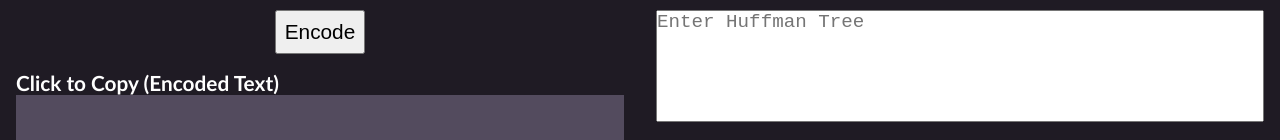
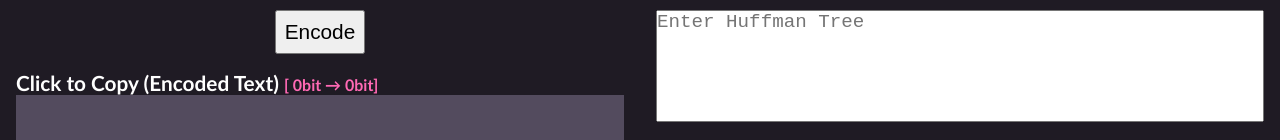
Before and after one commit to 0xAdachi/Huffman_Encoding, a plain HTML site: page index.html in a window 1280 px wide. Both pictures are taken after a click on the button "Encode". Shown: the part 204-344 px from the top of the page. Drawn offline with Linux system fonts and the light colour scheme.

Commit message:
added comparison

```diff
--- a/index.html
+++ b/index.html
@@ -15,7 +15,7 @@
     <div class="encode-wrapper">
       <textarea name="input" class="input" id="input-message" cols="10" rows="8" placeholder="Enter message you want to encode"></textarea>
       <button id="encode-btn" class="btn" type="button">Encode</button>
-      <h5>Click to Copy (Encoded Text)</h5>
+      <h5>Click to Copy (Encoded Text) <span id="compare"></span></h5>
       <p id="encoded-text"></p>
       <h5>Click to Copy (Huffman Tree)</h5>
       <p id="huffman-tree"></p>
--- a/script.js
+++ b/script.js
@@ -107,12 +107,23 @@ class HuffmanEncoding {
 
     return decodedText;
   }
+
+  static compare(str, code) {
+    let bitCount = 0;
+    for (let _char in str) bitCount += 8;
+
+    let encodeBit = 0;
+    for (let _bit in code) encodeBit++;
+
+    return [bitCount, encodeBit];
+  }
 }
 
 // ### HTML element references ### //
 const inputMessage = document.getElementById("input-message");
 const encodeBtn = document.getElementById("encode-btn");
 const encodedMessege = document.getElementById("encoded-text");
+const comparedRes = document.getElementById('compare');
 const huffmanTree = document.getElementById("huffman-tree");
 const inputEncode = document.getElementById("input-encode");
 const inputHFTree = document.getElementById("input-hf-tree");
@@ -126,7 +137,9 @@ encodeBtn.addEventListener("click", () => {
   let hfTree = message.buildHuffmanTree();
   let encodedData = message.encode();
   encodedMessege.textContent = encodedData;
-  huffmanTree.textContent = JSON.stringify(hfTree)
+  comparedRes.textContent = `[ ${HuffmanEncoding.compare(inputMessage.value, encodedData)[0]}bit → ${HuffmanEncoding.compare(inputMessage.value, encodedData)[1]}bit]`;
+  huffmanTree.textContent = JSON.stringify(hfTree);
+
 });
 
 encodedMessege.addEventListener("click", () => {
@@ -143,7 +156,7 @@ huffmanTree.addEventListener("click", () => {
 decodeBtn.addEventListener("click", () => {
   let encodedText = inputEncode.value;
   let rootNode = JSON.parse(inputHFTree.value);
-  let decodedText = HuffmanEncoding.decode(encodedText, rootNode)
+  let decodedText = HuffmanEncoding.decode(encodedText, rootNode);
   decodedMessege.textContent = decodedText;
 });
 
--- a/style.css
+++ b/style.css
@@ -63,6 +63,11 @@ body {
   display: none;
 }
 
+#compare {
+  font-size: 1rem;
+  color: hotpink;
+}
+
 #huffman-tree {
   width: 100%;
   height: 12%;
```
